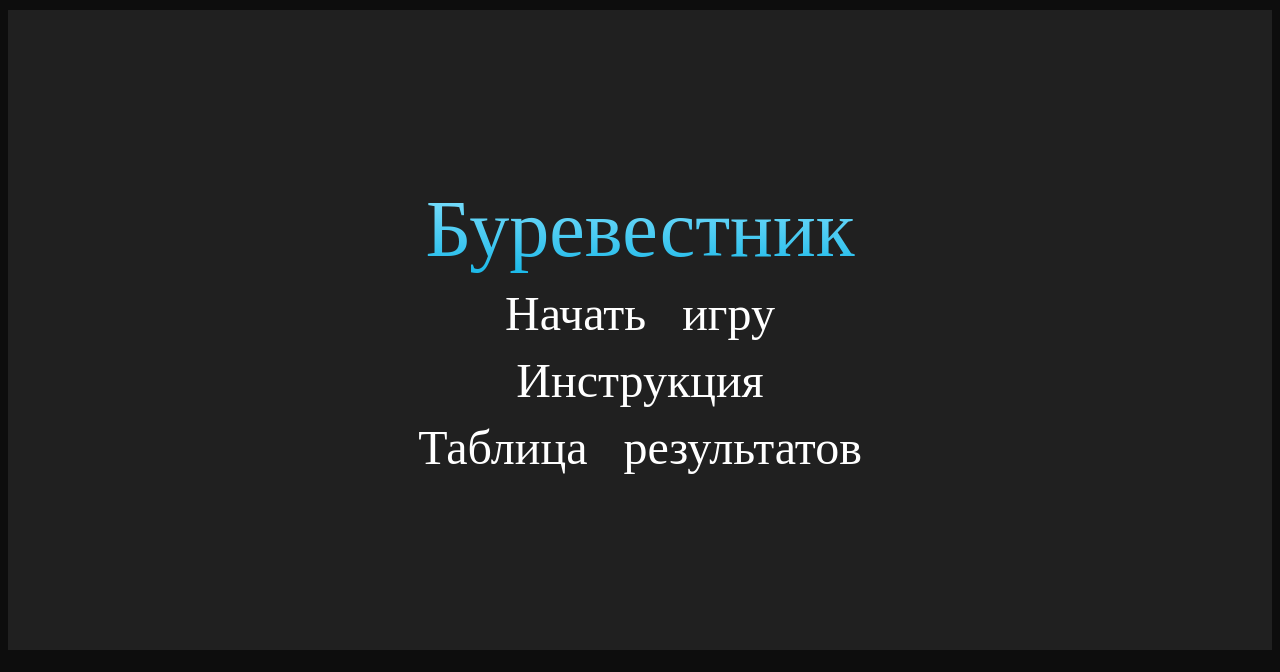
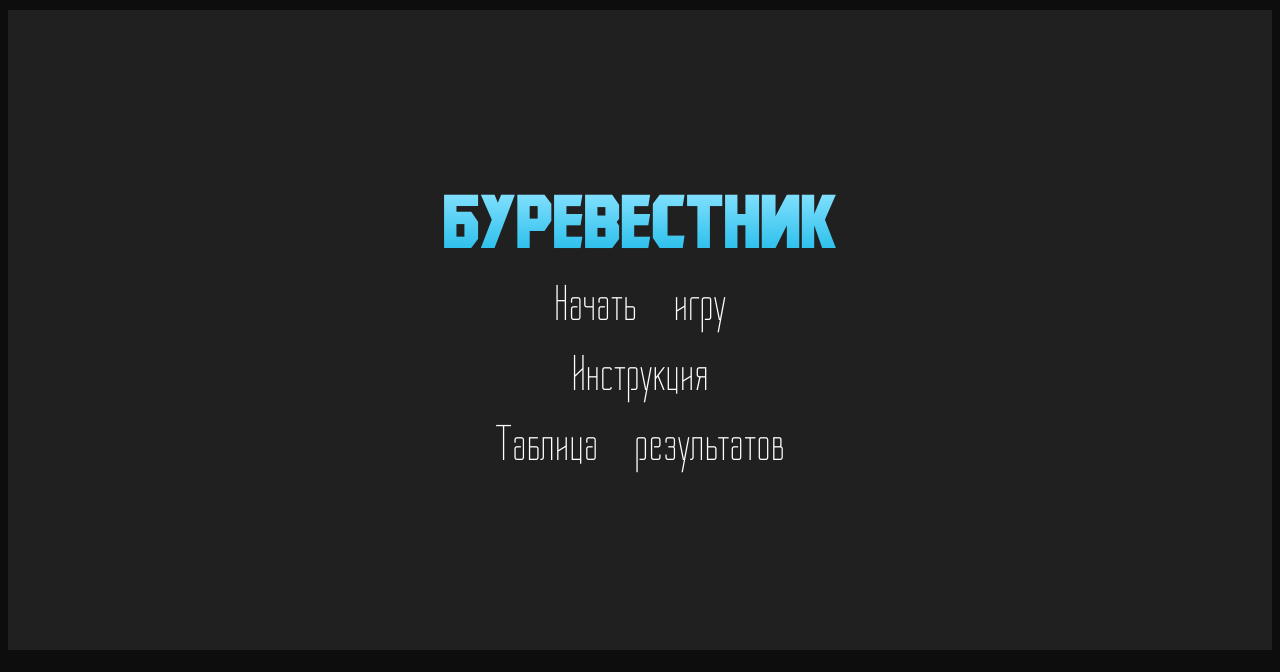
Before and after one commit to AlPakh/neuspel, a PHP site: page /task_game/index.html in a window 1280 px wide. Shown: the part 128-800 px from the top of the page. Run offline with PHP 8.4, Linux system fonts and the light colour scheme; some web fonts are replaced.

Commit message:
Edited font path

```diff
--- a/task_game/loc_styles.css
+++ b/task_game/loc_styles.css
@@ -52,33 +52,33 @@ html {
   font-family: 'Kroftsmann';
   font-style: normal;
   font-weight: 400;
-  src: url('kroftsmann-russian.woff2') format('woff2'),
-      url('kroftsmann-russian.woff') format('woff'),
-      url('kroftsmann-russian.ttf') format('truetype');
+  src: url('fonts/kroftsmann-russian.woff2') format('woff2'),
+      url('fonts/kroftsmann-russian.woff') format('woff'),
+      url('fonts/kroftsmann-russian.ttf') format('truetype');
 }
 @font-face {
   font-family: 'Kroftsmann';
   font-style: normal;
   font-weight: 400;
-  src: url('kroftsmann-english.woff2') format('woff2'),
-      url('kroftsmann-english.woff') format('woff'),
-      url('kroftsmann-english.ttf') format('truetype');
+  src: url('fonts/kroftsmann-english.woff2') format('woff2'),
+      url('fonts/kroftsmann-english.woff') format('woff'),
+      url('fonts/kroftsmann-english.ttf') format('truetype');
 }
 
 @font-face {
   font-family: 'Shket';
   font-style: normal;
   font-weight: 400;
-  src: url('shket-russian.woff2') format('woff2'),
-      url('shket-russian.woff') format('woff'),
-      url('shket-russian.ttf') format('truetype');
+  src: url('fonts/shket-russian.woff2') format('woff2'),
+      url('fonts/shket-russian.woff') format('woff'),
+      url('fonts/shket-russian.ttf') format('truetype');
 }
 
 @font-face {
   font-family: 'Shket';
   font-style: normal;
   font-weight: 400;
-  src: url('shket-english.woff2') format('woff2'),
-      url('shket-english.woff') format('woff'),
-      url('shket-english.ttf') format('truetype');
+  src: url('fonts/shket-english.woff2') format('woff2'),
+      url('fonts/shket-english.woff') format('woff'),
+      url('fonts/shket-english.ttf') format('truetype');
 }
```
